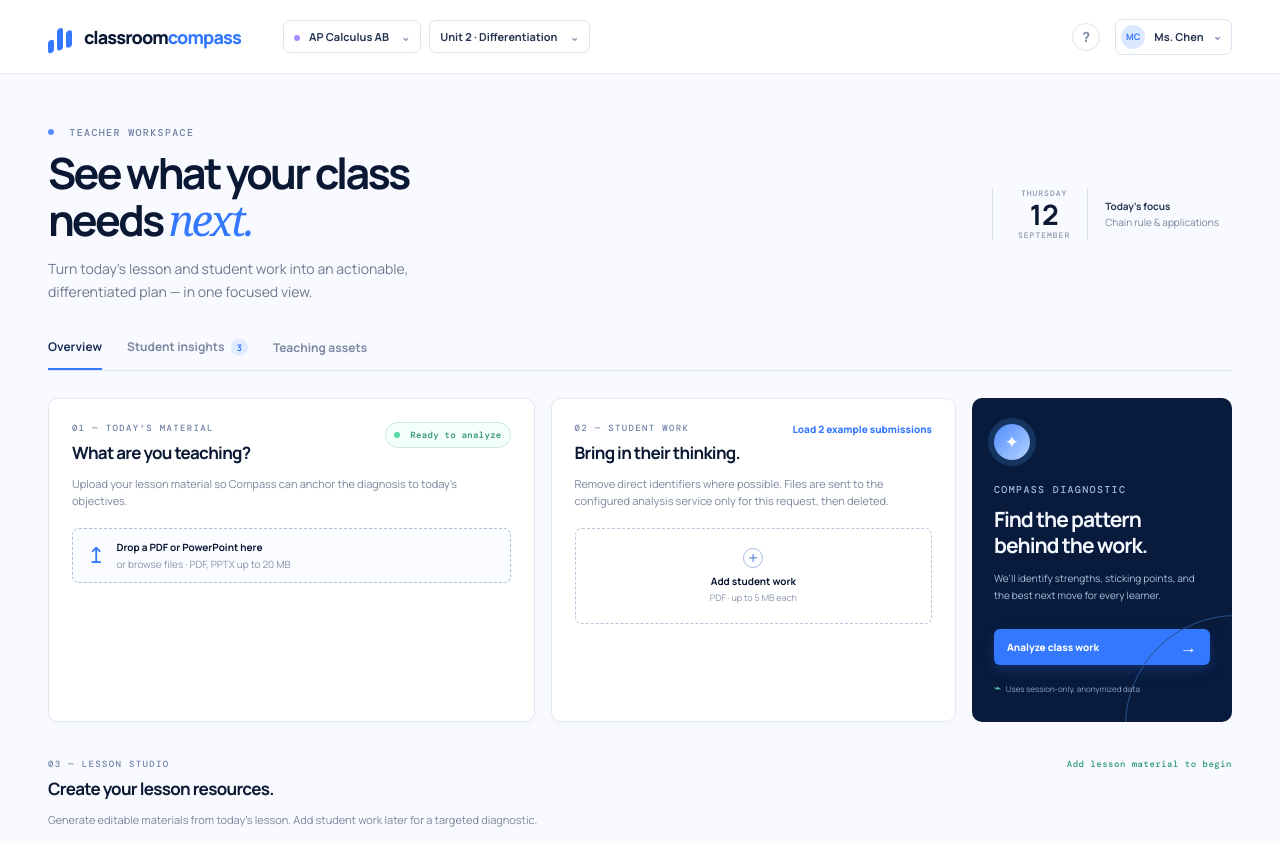
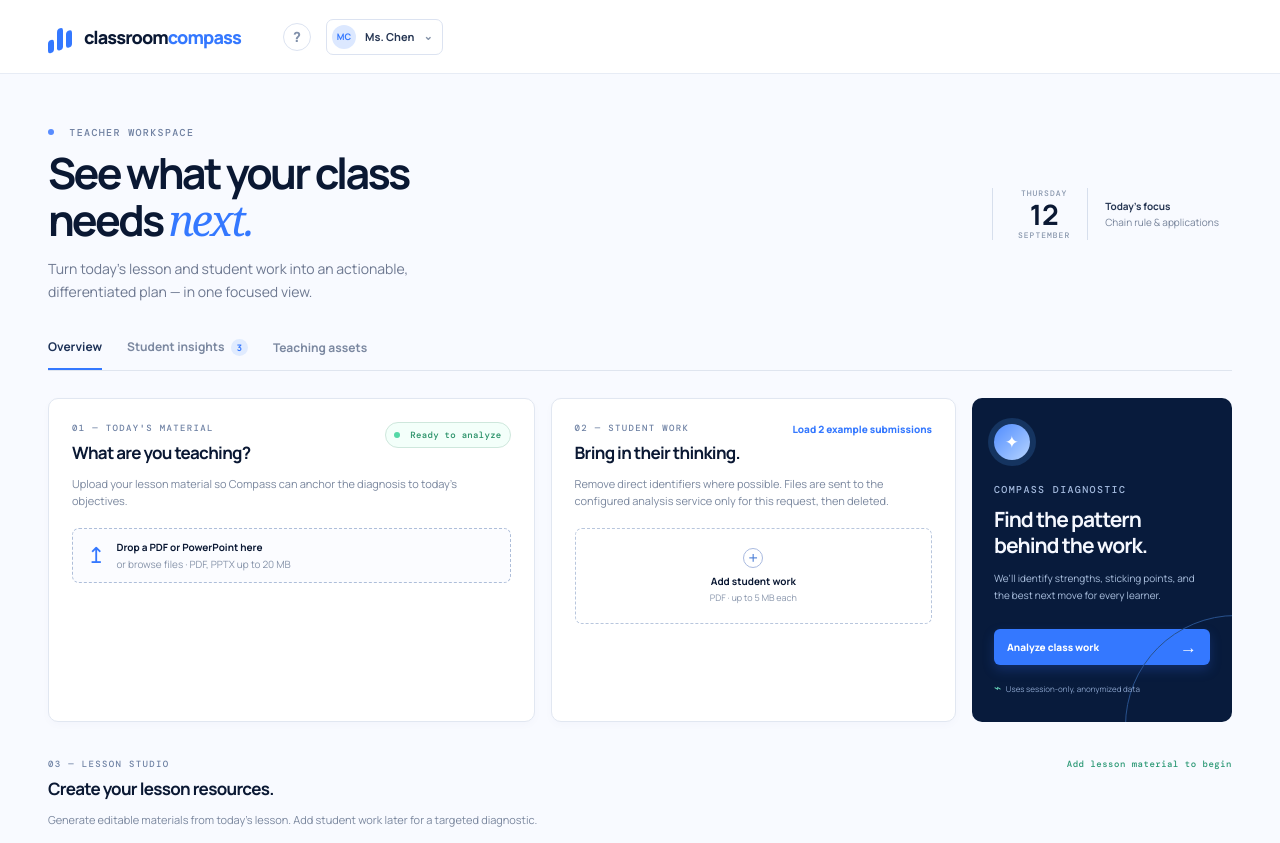
Before and after one commit to ZinSuleyk/asistente-catedra, a website: page index.html in a window 1280 px wide. Shown: the top 843 px of the page. Drawn offline with nearby package versions, Linux system fonts and the light colour scheme.

Commit message:
Update index.html

```diff
--- a/index.html
+++ b/index.html
@@ -17,10 +17,6 @@
           <span class="brand-mark"><i></i><i></i><i></i></span>
           <span>classroom<span>compass</span></span>
         </a>
-        <div class="class-pills" aria-label="Class context">
-          <button class="context-pill"><span class="tiny-dot"></span> AP Calculus AB <b>⌄</b></button>
-          <button class="context-pill">Unit 2 · Differentiation <b>⌄</b></button>
-        </div>
         <div class="top-actions">
           <button class="help-button" title="Help">?</button>
           <button class="teacher-button"><span>MC</span> Ms. Chen <b>⌄</b></button>
```
